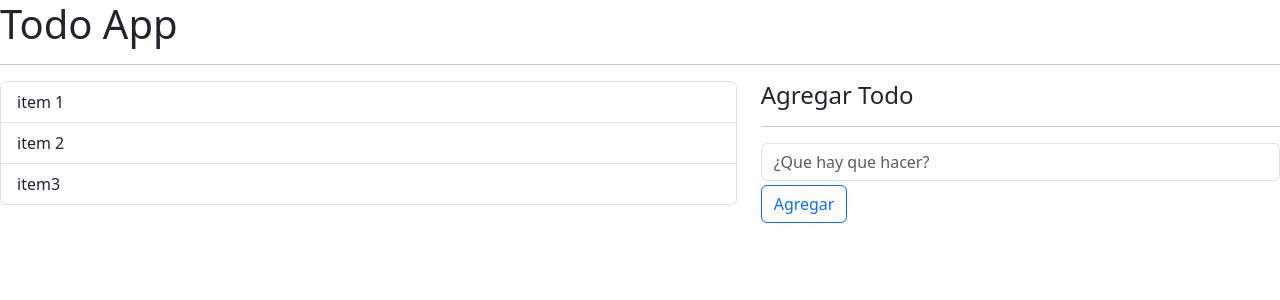
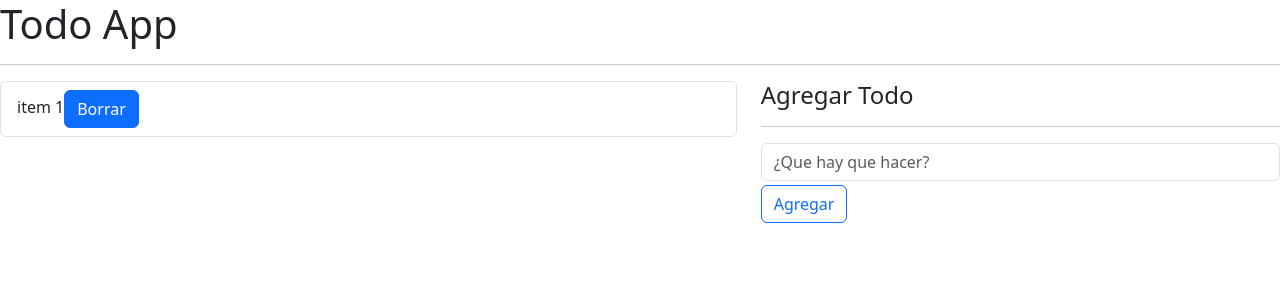
Before and after one commit to gonza87/HooksApp, a React (Vite) app: page / in a window 1280 px wide. Shown: the top 300 px of the page. Built offline with nearby package versions, Linux system fonts and the light colour scheme.

Commit message:
toto app

```diff
--- a/src/08-useReducer/TodoApp.jsx
+++ b/src/08-useReducer/TodoApp.jsx
@@ -26,9 +26,10 @@ function TodoApp() {
       <div className="row">
         <div className="col-7">
           <ul className="list-group">
-            <li className="list-group-item">item 1</li>
-            <li className="list-group-item">item 2</li>
-            <li className="list-group-item">item3</li>
+            <li className="list-group-item">
+              <span>item 1</span>
+              <button className="btn btn-primary">Borrar</button>
+            </li>
           </ul>
         </div>
         <div className="col-5">
```
